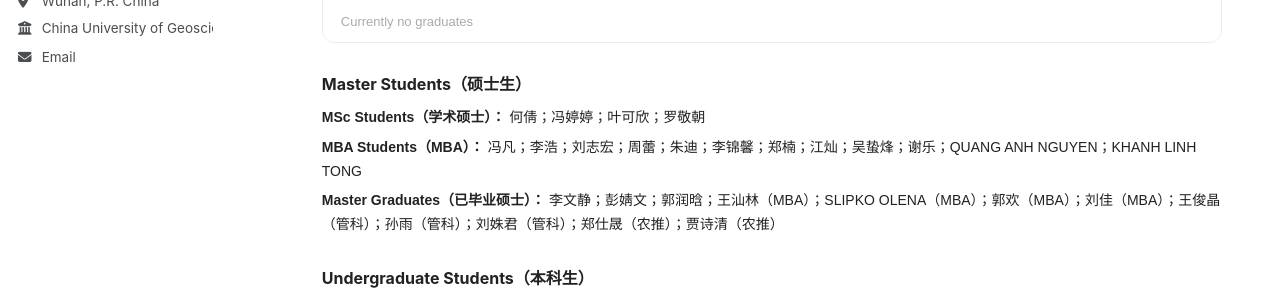
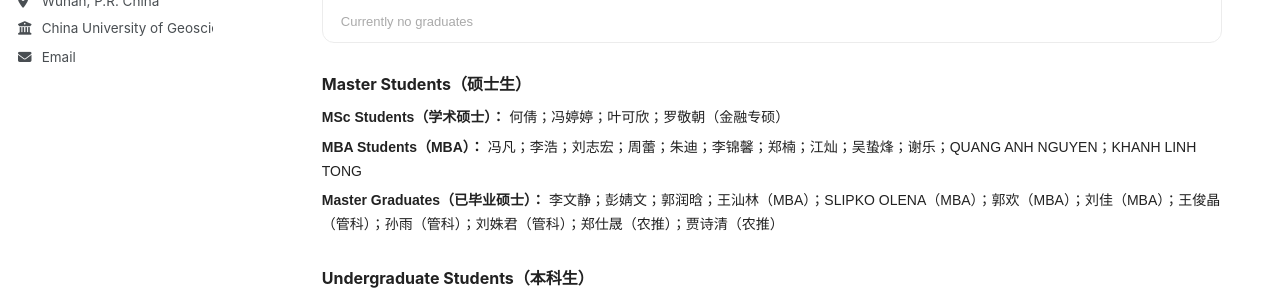
Before and after one commit to nishaochen/chimaomao, a Jekyll site: the page built from _pages/students.html, in a window 1280 px wide and 1043 px high. Shown: the part 419-719 px from the top of the window. Built offline with Jekyll 4.4.1, drawn with Linux system fonts in a browser that asks for light colours; comment, search, counter and statistics services are not loaded; a style sheet for code colours, icons or effects is not loaded.

Commit message:
Update MSc Students description with specialization

```diff
--- a/_pages/students.html
+++ b/_pages/students.html
@@ -127,7 +127,7 @@ author_profile: true
   <h3>Master Students（硕士生）</h3>
 
   <div class="student-line">
-    <strong>MSc Students（学术硕士）：</strong> 何倩；冯婷婷；叶可欣；罗敬朝
+    <strong>MSc Students（学术硕士）：</strong> 何倩；冯婷婷；叶可欣；罗敬朝（金融专硕）
   </div>
 
   <div class="student-line">
```
